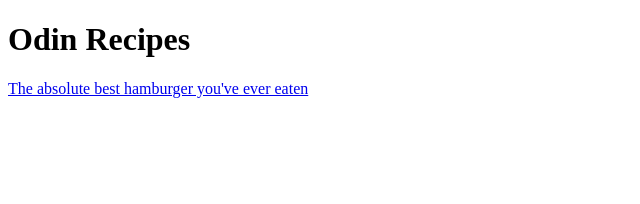
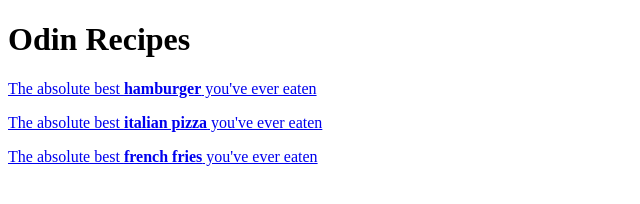
Before and after one commit to drxlzz/odin-recipes, a plain HTML site: page index.html in a window 1280 px wide. Shown: the whole page, without its empty margins (0-640 px from the left). Drawn offline with Linux system fonts and the light colour scheme.

Commit message:
add new photos

```diff
--- a/index.html
+++ b/index.html
@@ -7,6 +7,8 @@
     </head>
     <body>
         <h1> Odin Recipes</h1>
-        <a href="./recipes/hamburger.html">The absolute best hamburger you've ever eaten</a>
+        <a href="./recipes/hamburger.html">The absolute best <strong>hamburger</strong> you've ever eaten</a>
+        <p><a href="./recipes/pizza.html">The absolute best <strong>italian pizza</strong> you've ever eaten</a></p>
+        <p><a href="./recipes/fries.html">The absolute best <strong>french fries</strong> you've ever eaten</a></p>
     </body>
 </html>
```
Also changed, not shown: photos/fries.jpeg (added), photos/pizza.jpeg (added).
